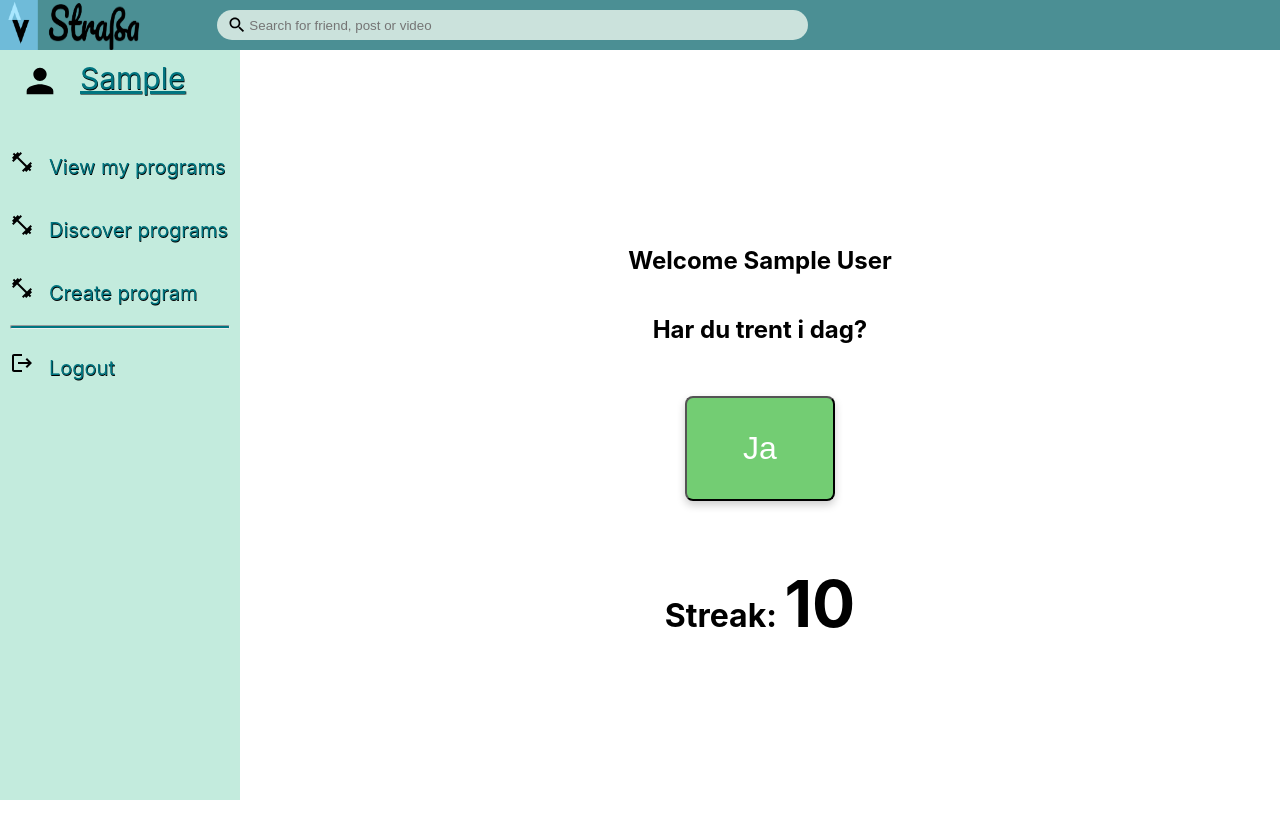
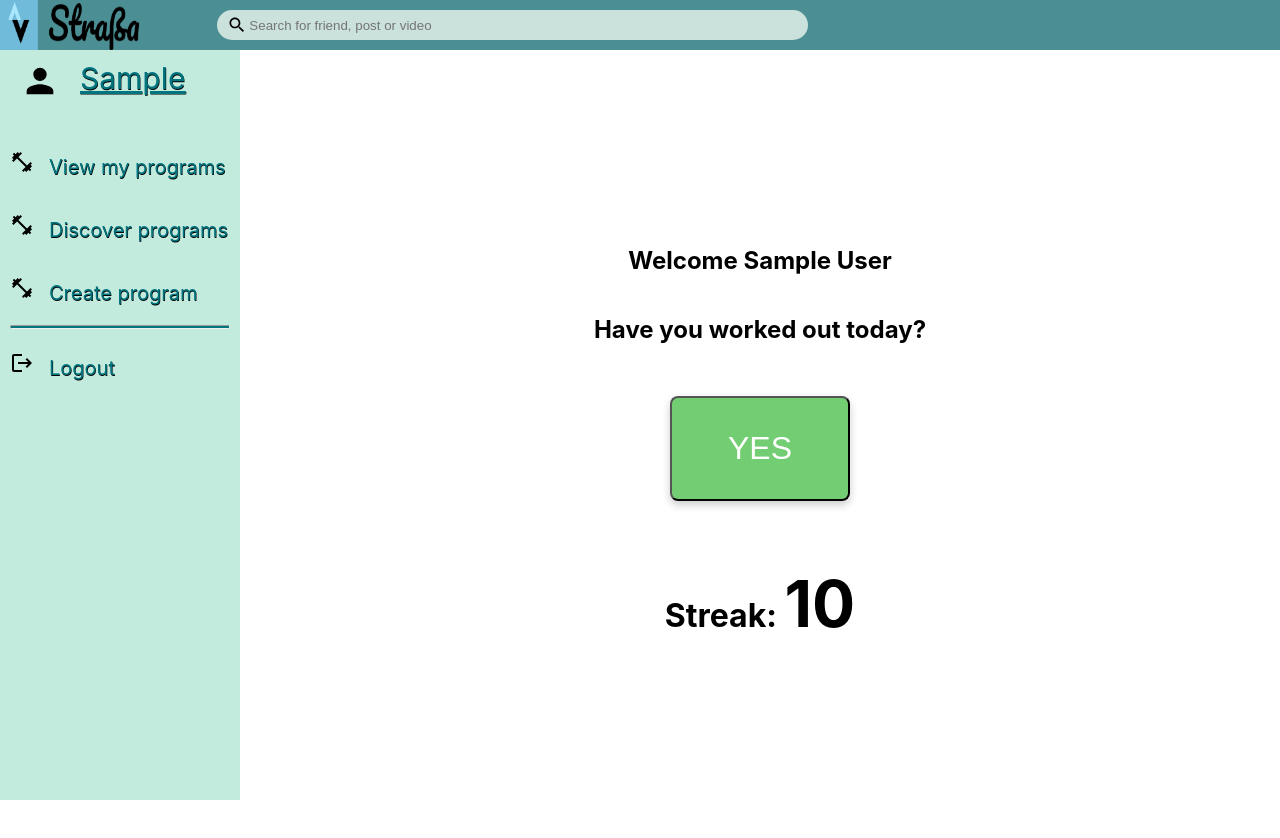
Before and after one commit to sleipner01/straba, a React (Create React App) app: page / in a window 1280 px wide. Shown: the top 838 px of the page. Built offline with nearby package versions, Linux system fonts and the light colour scheme; no server answers; the database is empty; sample sign-in values are in the browser's storage.

Commit message:
fix: Fixed an input in Home.js that gave error
Fixed error in Home.js and some small css changes

```diff
--- a/src/pages/Home.js
+++ b/src/pages/Home.js
@@ -1,9 +1,7 @@
 import { useState, useEffect } from 'react';
 import './Home.scss';
 import { auth } from '../firebase';
-import { firestore } from 'firebase/app';
-import { collection, getDocs, doc } from 'firebase/firestore';
-import { db } from '../firebase';
+import { getFirestore, collection, doc } from 'firebase/firestore';
 
 const Home = () => {
   const [trainingCount, setTrainingCount] = useState(10);
@@ -12,26 +10,32 @@ const Home = () => {
 
   useEffect(() => {
     // Listen for changes to the user's authentication state
-    const unsubscribe = auth.onAuthStateChanged(user => {
+    const unsubscribe = auth.onAuthStateChanged(
+      (user) => {
         if (user) {
           // Retrieve the user's streak attribute from the database
-        const userRef = firestore().collection('users').doc(user.uid);
-        userRef.onSnapshot(snapshot => {
+          const userRef = doc(collection(getFirestore(), 'users'), user.uid);
+          userRef.onSnapshot(
+            (snapshot) => {
               const userData = snapshot.data();
               if (userData && userData.streak) {
                 setTrainingCount(userData.streak);
               } else {
                 console.error('Error: User data or streak attribute not found.');
               }
-        }, error => {
+            },
+            (error) => {
               console.error('Error retrieving user data:', error);
-        });
+            },
+          );
         } else {
           setTrainingCount(10);
         }
-    }, error => {
+      },
+      (error) => {
         console.error('Error listening for authentication state changes:', error);
-    });
+      },
+    );
 
     // Cleanup function
     return () => {
@@ -52,21 +56,19 @@ const Home = () => {
   };
 
   return (
-    <div className="container">
+    <div className='container'>
       <h2>Welcome {user.displayName}</h2>
-      <h2>Har du trent i dag?</h2>
-      <div
-        className={`button-container ${buttonClicked ? 'fade-out' : ''}`}
-      >
-        <button
-          className="yes-button"
-          onClick={handleYesClick}
-        >
-          Ja
+      <h2>Have you worked out today?</h2>
+      <div className={`button-container ${buttonClicked ? 'fade-out' : ''}`}>
+        <button className='yes-button' onClick={handleYesClick}>
+          YES
         </button>
       </div>
-      <p className="training-count-text">
-        Streak: <span id="training-count" className="training-count">{trainingCount}</span>
+      <p className='training-count-text'>
+        Streak:{' '}
+        <span id='training-count' className='training-count'>
+          {trainingCount}
+        </span>
       </p>
     </div>
   );
--- a/src/pages/MyPrograms.js
+++ b/src/pages/MyPrograms.js
@@ -60,7 +60,7 @@ function MyPrograms() {
                 maxWidth: '75vw',
                 backgroundColor: '#F5F5F5',
                 borderRadius: '10px',
-                boxShadow: '0 0 10px rgba(0, 0, 0, 0.1)',
+                boxShadow: '0 0 10px rgba(0, 0, 0, 0.3)',
                 padding: '20px',
                 marginBottom: '20px',
                 transition: 'transform 0.2s ease-in-out',
--- a/src/pages/ProgramPage.js
+++ b/src/pages/ProgramPage.js
@@ -39,8 +39,8 @@ function ProgramPage() {
   }
   return (
     <div>
-      <h1>{program.name}</h1>
-      <p>{program.description}</p>
+      <h1 style={{ marginLeft: '10px' }}>{program.name}</h1>
+      <p style={{ marginLeft: '10px' }}>{program.description}</p>
       {console.log(program)}
       {program.workouts.map((workout) => (
         <div key={workout.workoutName}>
@@ -48,9 +48,11 @@ function ProgramPage() {
             sx={{
               backgroundColor: '#F5DABE',
               borderRadius: '10px',
-              boxShadow: '0 0 10px rgba(0, 0, 0, 0.1)',
+              boxShadow: '0 0 10px rgba(0, 0, 0, 0.2)',
               padding: '20px',
               marginBottom: '20px',
+              marginLeft: '10px',
+              marginRight: '10px',
             }}
           >
             <CardContent>
--- a/src/pages/WorkoutOverview.js
+++ b/src/pages/WorkoutOverview.js
@@ -58,7 +58,7 @@ function WorkoutOverview() {
                 width: '75vw',
                 backgroundColor: '#F5F5F5',
                 borderRadius: '10px',
-                boxShadow: '0 0 10px rgba(0, 0, 0, 0.1)',
+                boxShadow: '0 0 10px rgba(0, 0, 0, 0.3)',
                 padding: '20px',
                 marginBottom: '20px',
                 transition: 'transform 0.2s ease-in-out',
```
Also changed, not shown: src/pages/Home.scss (indentation only). Lines whose indentation alone changed are shown as unchanged.
